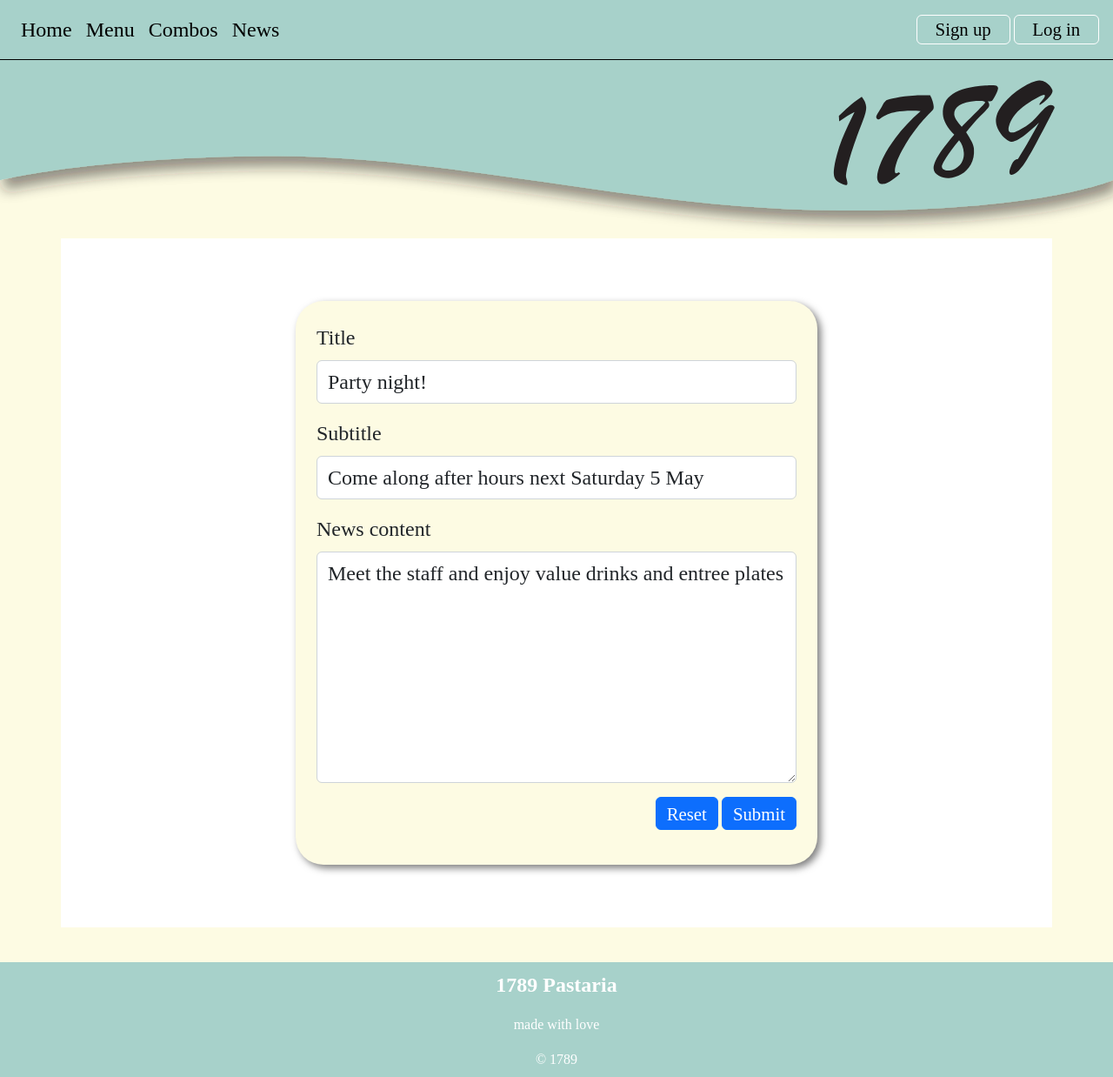
After one commit to paul-khouri/pasta-time, a Flask app: page /news_cu in a window 1280 px wide. The commit adds this page. Shown: the whole page at 87% size. Run offline with Flask 3, Linux system fonts and the light colour scheme.

Commit message:
First management of forms, rethink needed

```diff
--- a/server.py
+++ b/server.py
@@ -1,6 +1,15 @@
-from flask import Flask, render_template, request
+from flask import Flask, render_template, request, redirect, url_for
+from db_functions import run_search_query_tuples, run_commit_query
+from datetime import datetime
 
 app = Flask(__name__)
+db_path = 'data/pasta_db.sqlite'
+
+
+@app.template_filter()
+def news_date(sqlite_dt):
+    x = datetime.strptime(sqlite_dt, '%Y-%m-%d %H:%M:%S')
+    return x.strftime("%a %d %b %y %H:%M")
 
 
 @app.route('/')
@@ -19,8 +28,49 @@ def combos():
 
 @app.route('/news')
 def news():
-    return render_template("news.html")
+    # check if an id has been sent. Means delete that id
+    delete_id= request.args
+    print(delete_id)
+    if len(delete_id) !=0:
+        sql = "delete from news where news_id =?"
+        values_tuple=(delete_id['id'],)
+        result = run_commit_query(sql, values_tuple, db_path)
+        print(result)
+    # -------------
+    # query for the page
+    sql = """select news.news_id, news.title, news.subtitle, news.content, news.newsdate, member.name
+      from news
+      join member on news.member_id= member.member_id
+      order by news.newsdate desc;
+      """
+    result = run_search_query_tuples(sql, (), db_path, True)
+    print(result)
+    return render_template("news.html", news=result)
 
+
+@app.route('/news_cu', methods=['GET', 'POST'])
+def news_cu():
+    if request.method=='POST':
+        f=request.form
+        values_tuple = (f['title'],f['subtitle'],f['content'])
+        sql = """insert into news (title,subtitle, content, newsdate, member_id)
+        values(?,?,?, datetime('now'), 2)"""
+        result = run_commit_query(sql, values_tuple,db_path)
+        print(result)
+        return redirect(url_for('news'))
+    elif request.method=='GET':
+        cu_id = request.args
+        print(cu_id)
+        test_dict={
+            "title": "Party night!",
+            "subtitle": "Come along after hours next Saturday 5 May",
+            "content" : "Meet the staff and enjoy value drinks and entree plates"
+        }
+
+        return render_template("news_cu.html",
+                               title=test_dict['title'],
+                               subtitle=test_dict['subtitle'],
+                               content=test_dict['content'])
 
 @app.route('/signup', methods=["GET", "POST"])
 def signup():
--- a/static/styles.css
+++ b/static/styles.css
@@ -35,6 +35,10 @@ h1{
     font-weight: 600;
     margin: 0;
 }
+
+h2{
+    border-bottom: 1px solid gray;
+}
 /* ---------- */
 
 
@@ -62,7 +66,27 @@ h1{
     padding: 1em 0 1em 0;
 }
 
-/* ---------- */
+/* -----news page----- */
+.subtitle{
+    font-size: 1.5em;
+    border-bottom: 1px solid gray;
+    color: gray;
+}
+
+.news{
+    max-width: 600px;
+    margin: auto;
+    background-color: var(--brand-paper);
+    border-radius: 2em;
+    filter: drop-shadow(0.25em 0.25em 0.25em rgba(0,0,0,0.5));
+}
+.news-text{
+    font-size: 1.25em;
+}
+.news-meta{
+    text-align: end;
+    font-weight: bold;
+}
 
 
 /* -- images --- */
@@ -137,7 +161,7 @@ margin-bottom: 1em;
 }
 
 .btn{
-font-size: 1em;
+font-size: 1.3em;
     --bs-btn-padding-y:0.1em;
 }
 
--- /dev/null
+++ b/templates/news_cu.html
@@ -0,0 +1,36 @@
+{% extends "layout.html" %}
+
+{% block title %}
+Our News
+{% endblock %}
+
+{% block banner %}
+static/images/small_banner.svg
+{% endblock %}
+
+
+{% block content %}
+<div class="container-lg py-sm-5 py-1">
+
+  <div class="news p-4 my-4">
+    <form action="" method="POST">
+        <div>
+            <label for="title" class="form-label">Title</label>
+            <input type="text" class="form-control" id="title" name="title" placeholder="" value="{{title}}" required>
+        </div>
+        <div>
+            <label for="subtitle" class="form-label">Subtitle</label>
+            <input type="text" class="form-control" id="subtitle" name="subtitle" placeholder="" value="{{subtitle}}" required>
+        </div>
+        <div>
+             <label for="content" class="form-label">News content</label>
+            <textarea class="form-control" id="content" name="content" rows="7">{{content}}</textarea>
+        </div>
+        <div class="text-end">
+            <button type="reset" class="btn btn-primary">Reset</button>
+            <button  type="submit" class="btn btn-primary" >Submit</button>
+        </div>
+    </form>
+  </div>
+</div>
+{% endblock %}
```
Also changed, not shown: templates/news.html (+13 -49 lines), testing.py (+13 -5 lines), data/pasta_db.sqlite, planning/sqlite_pycharm.png (added), 1 other file.
